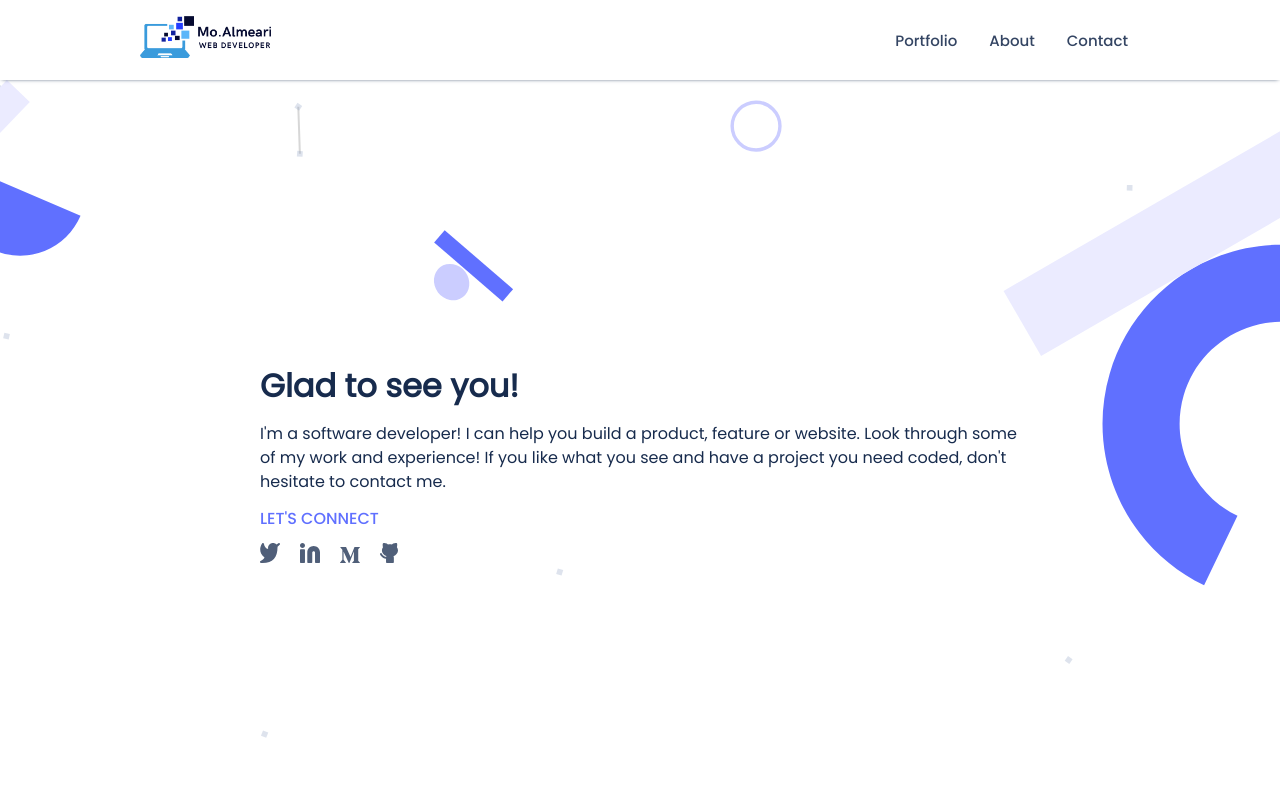
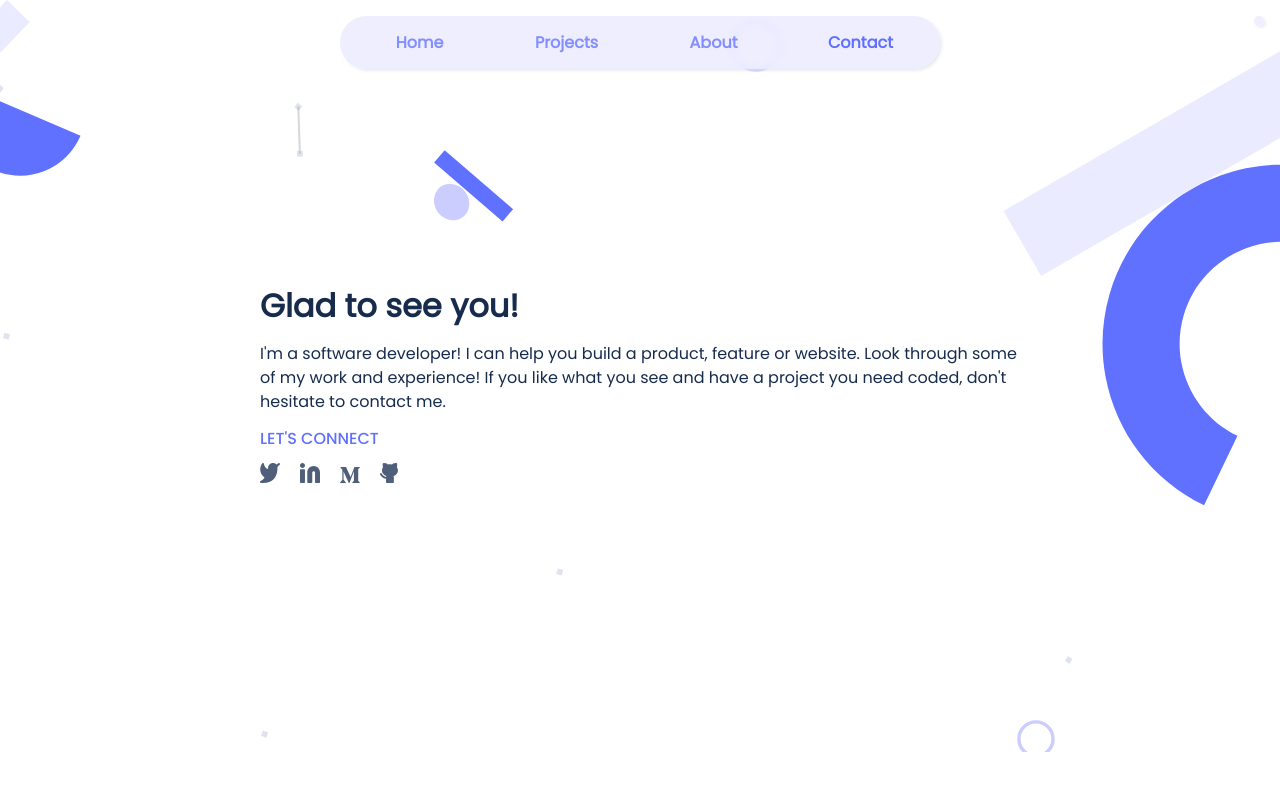
Before and after one commit to mohametalmeari/mohametalmeari.github.io, a React (Create React App) app: page / in a window 1280 px wide. Shown: the top 799 px of the page. Built offline with nearby package versions, Linux system fonts and the light colour scheme.

Commit message:
Refactor navbar

```diff
--- a/src/assets/App.css
+++ b/src/assets/App.css
@@ -1,3 +1,97 @@
+.menu-icon {
+  position: relative;
+  display: flex;
+  justify-content: center;
+  align-items: center;
+  margin: 0.5rem;
+  width: 24px;
+  transition: all 0.4s ease-in-out;
+}
+
+.line {
+  left: 0;
+  height: 3px;
+  width: 24px;
+  position: absolute;
+  transition: inherit;
+  background-color: #6070ff;
+}
+
+.line.open {
+  width: 0;
+  background-color: white;
+}
+
+.line::before,
+.line::after {
+  left: 0;
+  content: '';
+  position: absolute;
+  height: 3px;
+  background-color: inherit;
+  transition: inherit;
+}
+
+.line.open::before,
+.line.open::after {
+  transition: inherit;
+  width: 24px;
+}
+
+.line::before {
+  width: 24px;
+  transform: translateY(-8px);
+}
+
+.line.open::before {
+  transform: translateY(0) rotate(135deg);
+}
+
+.line::after {
+  width: 18px;
+  transform: translateY(8px);
+}
+
+.line.open::after {
+  transform: translateY(0) rotate(-135deg);
+}
+
+.nav-links {
+  position: fixed;
+  top: 0;
+  bottom: 0;
+  width: 100%;
+  z-index: 998;
+  display: flex;
+  flex-direction: column;
+  justify-content: center;
+  align-items: center;
+  gap: 4rem;
+  font-size: 2rem;
+  background-color: rgba(96, 112, 255, 0.8);
+  backdrop-filter: blur(5px);
+  color: white;
+  transition: all 0.5s ease-in-out;
+  left: -100%;
+}
+
+.nav-links.open {
+  left: 0;
+}
+
+.nav-item {
+  transform: translateX(-100vw);
+}
+
+.nav-item > a {
+  color: white;
+  font-weight: 600;
+}
+
+.nav-item.open {
+  transform: translateX(0);
+}
+
 @font-face {
   font-family: Poppins-Bold;
   src: url(./fonts/Poppins-Bold.ttf);
@@ -24,6 +118,7 @@
 }
 
 * {
+  scroll-behavior: smooth;
   box-sizing: border-box;
   color: var(--neutrals-color);
   list-style: none;
@@ -86,7 +181,7 @@
   flex-direction: column;
   gap: 8px;
   justify-content: center;
-  background-color: #6070ffb0;
+  background-color: #6070ff8f;
   backdrop-filter: blur(10px);
 }
 
@@ -446,7 +541,61 @@
   display: none;
 }
 
-@media screen and (min-width: 800px) {
+@media screen and (min-width: 768px) {
+  .menu-icon {
+    display: none;
+  }
+
+  .nav-links,
+  .nav-links.open {
+    top: 1rem;
+    width: fit-content;
+    left: 50%;
+    transform: translateX(-50%);
+    bottom: auto;
+    flex-direction: row;
+    background-color: #ebebffd2;
+    padding: 6px;
+    border-radius: 2rem;
+    font-size: 1rem;
+    gap: 0;
+    box-shadow: 2px 2px 4px -1px #dfe1e6;
+    width: 600px;
+  }
+
+  .nav-item {
+    display: flex;
+    justify-content: center;
+    align-items: center;
+    transition: all 0.2s ease-in-out;
+    padding: 8px 16px;
+    /* margin: 0 16px; */
+    border-radius: 999rem;
+    transform: translateX(0);
+    /* background-color: red; */
+    flex: 1;
+  }
+
+  .nav-item > a {
+    color: #6070ffc1;
+  }
+
+  .nav-item > a:hover,
+  .nav-item.active > a {
+    color: #6070ff;
+  }
+
+  .active-mask {
+    position: absolute;
+    margin: 0 8px;
+    top: 10%;
+    width: 20%;
+    height: 80%;
+    background-color: rgba(97, 113, 255, 0.1);
+    border-radius: 999rem;
+    transition: all 0.4s ease-in-out;
+  }
+
   .navbar {
     min-height: 72px;
     padding: 16px 140px;
--- a/src/components/About.js
+++ b/src/components/About.js
@@ -1,5 +1,7 @@
 import { Link } from 'react-router-dom';
-import { useState } from 'react';
+import { useEffect, useState } from 'react';
+import { useInView } from 'react-intersection-observer';
+import { useDispatch } from 'react-redux';
 import {
   GithubIcon, LinkedinIcon, MediumIcon, TwitterIcon, RightArrowIcon, DownArrowIcon,
 } from '../assets/icons';
@@ -14,6 +16,7 @@
 import mentoringIcon from '../assets/images/skills/Mentoring.png';
 import pairProgrammingIcon from '../assets/images/skills/Pair-programming.png';
 import Pdf from '../assets/MohamadAlmeariResume.pdf';
+import { setActiveSection } from '../redux/navbar/navSlice';
 
 const About = () => {
   const [listOne, setListOne] = useState('none');
@@ -46,8 +49,19 @@
       setListThree('none');
     }
   };
+
+  const { ref, inView, entry } = useInView({
+    threshold: 0.75,
+  });
+  const dispatch = useDispatch();
+  useEffect(() => {
+    if (inView) {
+      dispatch(setActiveSection(entry.target.id));
+    }
+  }, [inView, ref, entry]);
+
   return (
-    <div className="about-container" id="about">
+    <div className="about-container" id="about" ref={ref}>
       <div className="ignore-mobile">
 
         <h2>
--- a/src/components/Contact.js
+++ b/src/components/Contact.js
@@ -1,4 +1,7 @@
-import { useState } from 'react';
+import { useEffect, useState } from 'react';
+import { useInView } from 'react-intersection-observer';
+import { useDispatch } from 'react-redux';
+import { setActiveSection } from '../redux/navbar/navSlice';
 
 const Contact = () => {
   const [formData, setFormData] = useState({
@@ -16,6 +19,16 @@
       [name]: value,
     });
   };
+
+  const { ref, inView, entry } = useInView({
+    threshold: 0.75,
+  });
+  const dispatch = useDispatch();
+  useEffect(() => {
+    if (inView) {
+      dispatch(setActiveSection(entry.target.id));
+    }
+  }, [inView, ref, entry]);
 
   const handleSubmit = async (e) => {
     e.preventDefault();
@@ -47,7 +60,7 @@
 
   return (
     <>
-      <footer id="contact">
+      <footer id="contact" ref={ref}>
         <h2 className="footer-title">
           Contact me
         </h2>
--- a/src/components/Header.js
+++ b/src/components/Header.js
@@ -1,4 +1,7 @@
 import { Link } from 'react-router-dom';
+import { useDispatch } from 'react-redux';
+import { useEffect } from 'react';
+import { useInView } from 'react-intersection-observer';
 import {
   GithubIcon,
   LinkedinIcon,
@@ -8,10 +11,22 @@
 import Particle from './Particle';
 import TypeHeader from './TypeHeader';
 import { bio } from '../redux/data';
+import { setActiveSection } from '../redux/navbar/navSlice';
 
-const Header = () => (
+const Header = () => {
+  const { ref, inView, entry } = useInView({
+    threshold: 0.75,
+  });
+  const dispatch = useDispatch();
+  useEffect(() => {
+    if (inView) {
+      dispatch(setActiveSection(entry.target.id));
+    }
+  }, [inView, ref, entry]);
+
+  return (
     <>
-    <header id="home">
+      <header id="home" ref={ref}>
         <Particle />
         <h1 style={{ zIndex: '-999', position: 'absolute', top: '-100%' }}>Mohamad - Web Developer</h1>
         <h2 className="type-header"><TypeHeader /></h2>
@@ -44,4 +59,5 @@
       </header>
     </>
   );
+};
 export default Header;
--- a/src/components/Navbar.js
+++ b/src/components/Navbar.js
@@ -1,60 +1,113 @@
-import React, { useState, useRef, useEffect } from 'react';
-import { BurgerMenuIcon, CloseMenuIcon } from '../assets/icons';
-import logo from '../assets/images/mobile_logo.png';
+import React, { useEffect, useState } from 'react';
+import { useSelector } from 'react-redux';
 
 const links = [
-  { path: 'works', text: 'Portfolio' },
+  { path: 'home', text: 'Home' },
+  { path: 'works', text: 'Projects' },
   { path: 'about', text: 'About' },
   { path: 'contact', text: 'Contact' },
 ];
 
 const Navbar = () => {
   const [navbarOpen, setNavbarOpen] = useState(false);
-  const ref = useRef();
+  const [activeLink, setActiveLink] = useState('home');
+  const [activeLinkIndex, setActiveLinkIndex] = useState(0);
+  const [navbarScrollAnimation, setNavbarScrollAnimation] = useState(true);
+  const { activeSection } = useSelector((state) => state.navbar);
+
   useEffect(() => {
-    if (window.innerWidth > 800) {
-      setNavbarOpen(true);
+    if (navbarScrollAnimation) {
+      setActiveLink(activeSection);
+      switch (activeSection) {
+        case 'home':
+          setActiveLinkIndex(0);
+          break;
+        case 'works':
+          setActiveLinkIndex(1);
+          break;
+        case 'about':
+          setActiveLinkIndex(2);
+          break;
+        case 'contact':
+          setActiveLinkIndex(3);
+          break;
+        default:
+          setActiveLinkIndex(0);
+          break;
+      }
     }
-    const handler = (event) => {
-      if (
-        navbarOpen
-        && ref.current
-        && !ref.current.contains(event.target)
-      ) {
-        setNavbarOpen(false);
-      }
-    };
-    document.addEventListener('mousedown', handler);
-    return () => {
-      // Cleanup the event listener
-      document.removeEventListener('mousedown', handler);
-    };
-  }, [navbarOpen]);
-  const scrollToSection = (id) => {
-    const section = document.getElementById(id);
-    if (section) {
-      section.scrollIntoView({ behavior: 'smooth' });
-    }
-    setNavbarOpen(false);
+  }, [activeSection]);
+
+  const toggleMenu = () => {
+    setNavbarOpen(!navbarOpen);
   };
+
+  const pauseNavbarScrollAnimation = () => {
+    setNavbarScrollAnimation(false);
+    setTimeout(() => {
+      setNavbarScrollAnimation(true);
+    }, 1000);
+  };
+
   return (
-    <nav ref={ref} className="navbar">
-      <button className="none-btn" type="button" onClick={() => scrollToSection('home')}>
-        <img className="my-logo" src={logo} alt="logo" />
-      </button>
-      <button className="toggle" onClick={() => setNavbarOpen((prev) => !prev)} type="button">
-        {navbarOpen ? (
-          <CloseMenuIcon />
-
-        ) : (
-          <BurgerMenuIcon />
-        )}
+    <nav>
+      <button
+        style={{
+          position: 'fixed',
+          top: 0,
+          right: 0,
+          outline: 'none',
+          border: 'none',
+          margin: '1rem',
+          padding: '0.3rem',
+          backdropFilter: 'blur(8px)',
+          backgroundColor: navbarOpen
+            ? 'transparent'
+            : 'rgba(235, 235, 255, 0.8)',
+          boxShadow: navbarOpen || '2px 2px 4px -1px rgb(223, 225, 230)',
+          zIndex: 999,
+          borderRadius: '50%',
+          display: 'flex',
+          flexDirection: 'column',
+          justifyContent: 'center',
+          aspectRatio: '1/1',
+        }}
+        onClick={() => toggleMenu()}
+        type="button"
+      >
+        <div className="menu-icon">
+          {<span className={`line${navbarOpen ? ' open' : ''}`} /> || 'Menu'}
+        </div>
       </button>
 
-      <ul className={`menu-nav${navbarOpen ? ' show-menu' : ''}`}>
-        {links.map((link) => (
-          <li key={link.text}>
-            <button className="nav-link" type="button" onClick={() => scrollToSection(link.path)}>{link.text}</button>
+      <ul className={`nav-links${navbarOpen ? ' open' : ''}`}>
+        <span
+          className="active-mask"
+          style={{ left: `${2 + 24.5 * activeLinkIndex}%` }}
+        />
+        {links.map((link, index) => (
+          <li
+            className={`nav-item${navbarOpen ? ' open' : ''}${
+              activeLink === link.path ? ' active' : ''
+            }`}
+            style={{
+              transition: `all ${
+                (links.length - index) * 0.2 + 0.2
+              }s ease-in-out`,
+            }}
+            key={link.text}
+          >
+            <a
+              href={`#${link.path}`}
+              onClick={() => {
+                toggleMenu();
+                setActiveLink(link.path);
+                pauseNavbarScrollAnimation();
+                setActiveLinkIndex(index);
+              }}
+            >
+              {link.text}
+            </a>
           </li>
         ))}
       </ul>
--- a/src/components/Works.js
+++ b/src/components/Works.js
@@ -1,12 +1,29 @@
-import { useSelector } from 'react-redux';
+// import { useEffect } from 'react';
+import { useDispatch, useSelector } from 'react-redux';
+import { useInView } from 'react-intersection-observer';
+import { useEffect } from 'react';
 import WorkCard from './WorkCard';
+import { setActiveSection } from '../redux/navbar/navSlice';
 
 const Works = () => {
   const { worksList } = useSelector((state) => state.works);
+
+  const { ref, inView, entry } = useInView({
+    threshold: 0.75 / worksList.length,
+  });
+  const dispatch = useDispatch();
+  useEffect(() => {
+    if (inView) {
+      dispatch(setActiveSection(entry.target.id));
+    }
+  }, [inView, ref, entry, dispatch]);
+
   return (
-    <main id="works">
-      {
-        worksList.slice().reverse().map((work) => (
+    <main id="works" ref={ref}>
+      {worksList
+        .slice()
+        .reverse()
+        .map((work) => (
           <WorkCard
             key={work.id}
             id={work.id}
@@ -16,8 +33,7 @@
             tags={work.tags}
             shortDescription={work.shortDescription}
           />
-        ))
-      }
+        ))}
     </main>
   );
 };
```
Lines whose indentation alone changed are shown as unchanged.
